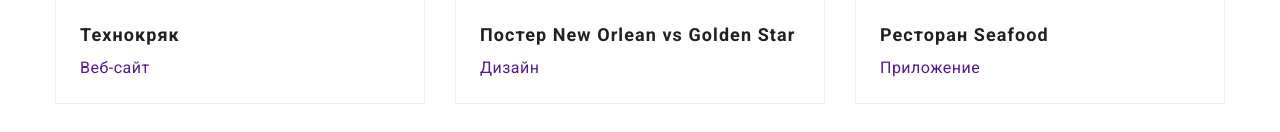
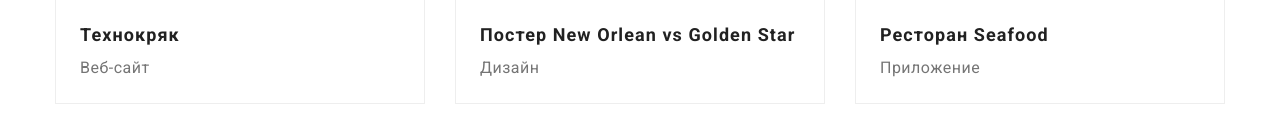
Before and after one commit to BondarViktoriia/Web-Studio, a plain HTML site: page portfolio.html in a window 1280 px wide. Shown: the part 569-701 px from the top of the page. Drawn offline with nearby package versions, Linux system fonts and the light colour scheme.

Commit message:
change color

```diff
--- a/css/style.css
+++ b/css/style.css
@@ -558,6 +558,7 @@ body {
   font-weight: 400;
   font-size: 16px;
   line-height: 1.88;
+  color: rgba(117, 117, 117, 1);
 }
 
 .portfolio-discript {
```
